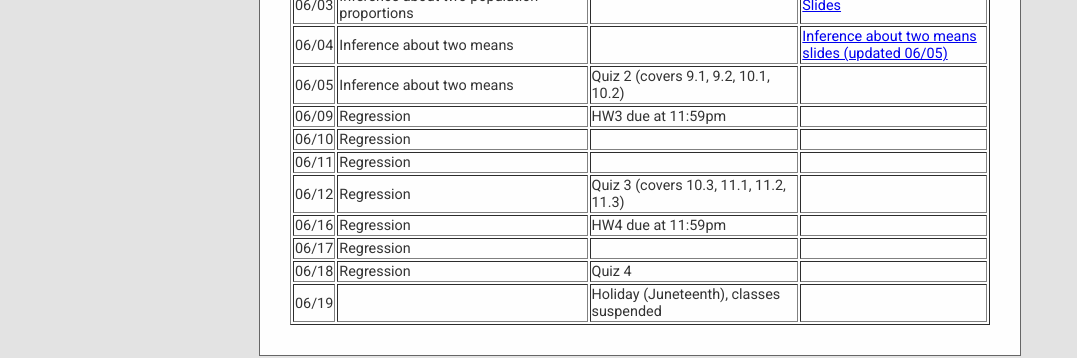
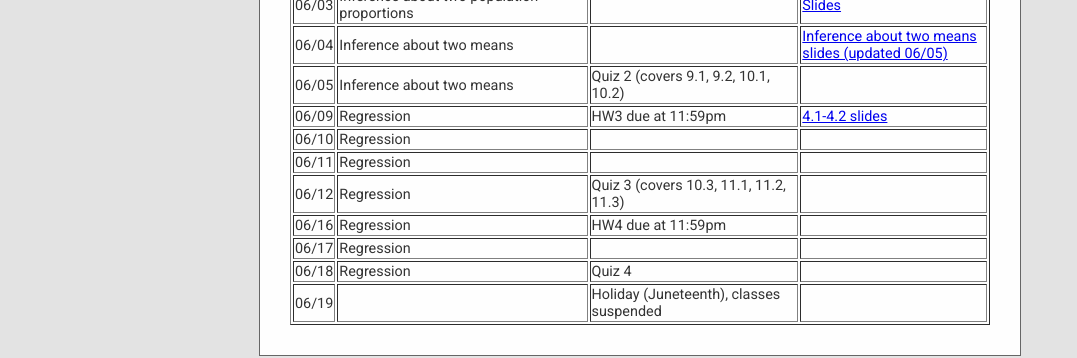
Before and after one commit to cesail/cesail.github.io, a Jekyll site: the page built from courses/25s1ma116/index.html, in a window 1280 px wide. Shown: the part 798-1156 px from the top of the page, without its empty margins (0-1077 px from the left). Built offline with Jekyll 4.4.1, drawn with Linux system fonts in a browser that asks for light colours; some web fonts are replaced; a script that is not in the unit is left out.

Commit message:
Update index.html

```diff
--- a/courses/25s1ma116/index.html
+++ b/courses/25s1ma116/index.html
@@ -167,7 +167,7 @@
    <tr><td> 06/09 </td>
      <td> Regression </td>
      <td> HW3 due at 11:59pm </td>
-    <td>  </td>
+    <td>  <a href="Ch4.pdf"> 4.1-4.2 slides </a> </td>
   </tr>
 
   <tr><td> 06/10 </td>
```
